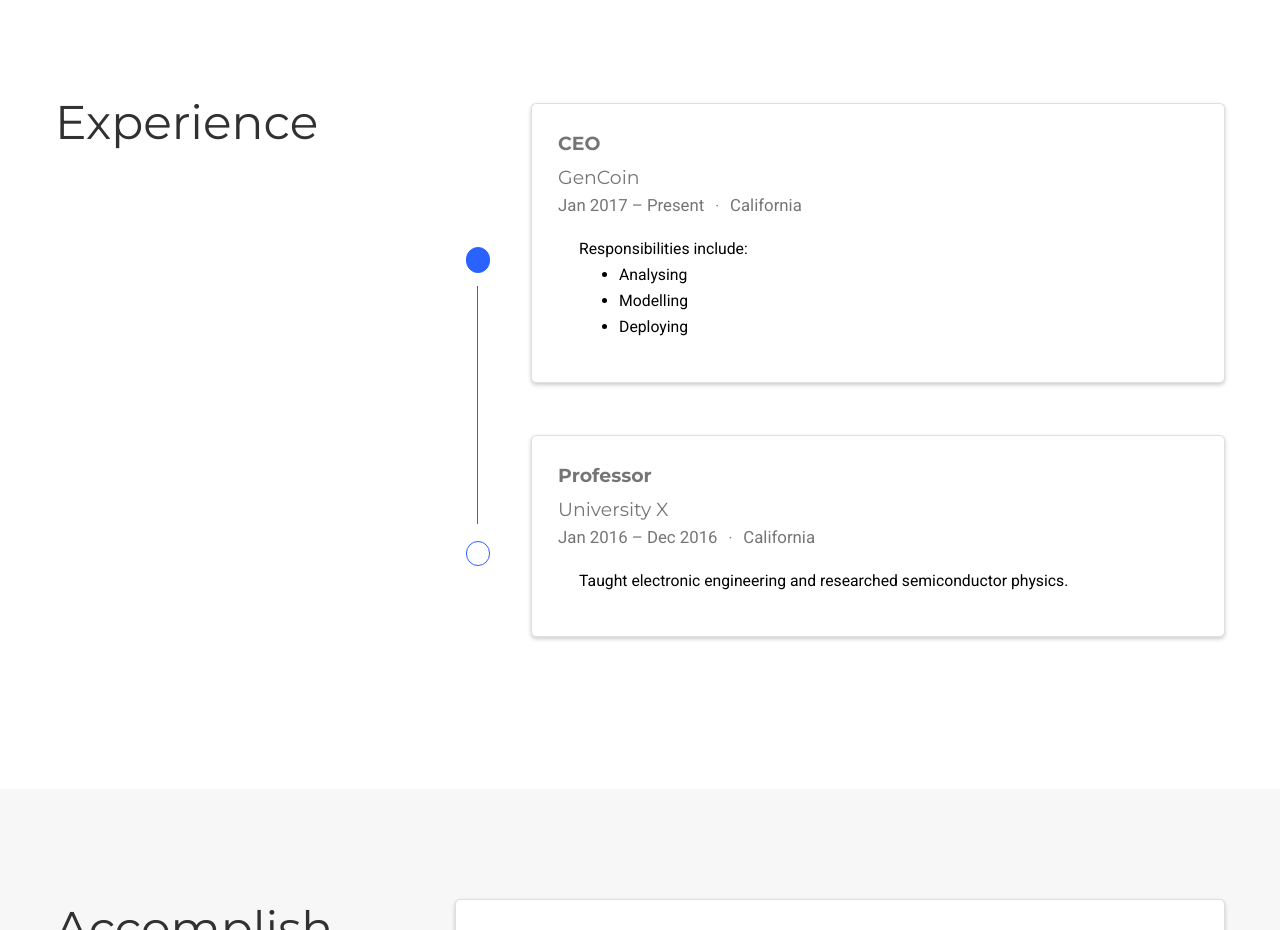
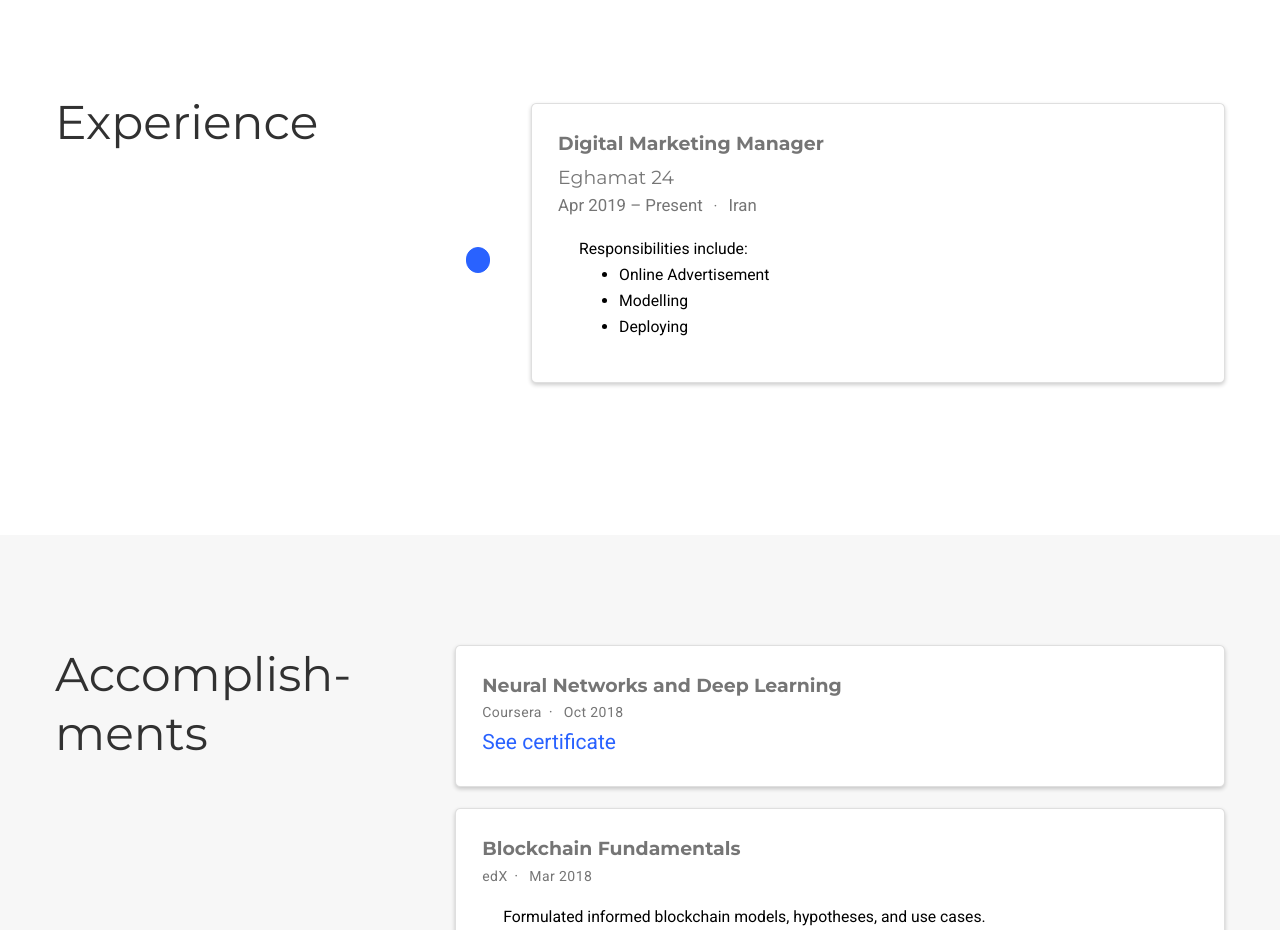
Before and after one commit to rasoulghaznavi/rasoulghaznavi.github.io, a plain HTML site: page index.html in a window 1280 px wide. Shown: the part 1780-2710 px from the top of the page. Drawn offline with nearby package versions, Linux system fonts and the light colour scheme; some packages are replaced by stand-ins of ours; some icons are missing.

Commit message:
experience

```diff
--- a/index.html
+++ b/index.html
@@ -875,7 +875,7 @@
           <span class="badge badge-pill border exp-fill">&nbsp;</span>
         </div>
         <div class="row h-50">
-          <div class="col border-right">&nbsp;</div>
+          <div class="col ">&nbsp;</div>
           <div class="col">&nbsp;</div>
         </div>
       </div>
@@ -883,61 +883,24 @@
       <div class="col py-2">
         <div class="card">
           <div class="card-body">
-            <h4 class="card-title exp-title text-muted mt-0 mb-1">CEO</h4>
-            <h4 class="card-title exp-company text-muted my-0">GenCoin</h4>
+            <h4 class="card-title exp-title text-muted mt-0 mb-1">Digital Marketing Manager</h4>
+            <h4 class="card-title exp-company text-muted my-0">Eghamat 24</h4>
             <div class="text-muted exp-meta">
-              Jan 2017 –
+              Apr 2019 –
 
                 Present
 
 
                 <span class="middot-divider"></span>
-                <span>California</span>
+                <span>Iran</span>
 
             </div>
             <div class="card-text">Responsibilities include:</p>
 <ul>
-<li>Analysing</li>
+<li>Online Advertisement</li>
 <li>Modelling</li>
 <li>Deploying</li>
 </ul></div>
-          </div>
-        </div>
-      </div>
-    </div>
-
-    <div class="row experience">
-
-      <div class="col-auto text-center flex-column d-none d-sm-flex">
-        <div class="row h-50">
-          <div class="col border-right">&nbsp;</div>
-          <div class="col">&nbsp;</div>
-        </div>
-        <div class="m-2">
-          <span class="badge badge-pill border ">&nbsp;</span>
-        </div>
-        <div class="row h-50">
-          <div class="col ">&nbsp;</div>
-          <div class="col">&nbsp;</div>
-        </div>
-      </div>
-
-      <div class="col py-2">
-        <div class="card">
-          <div class="card-body">
-            <h4 class="card-title exp-title text-muted mt-0 mb-1">Professor</h4>
-            <h4 class="card-title exp-company text-muted my-0">University X</h4>
-            <div class="text-muted exp-meta">
-              Jan 2016 –
-
-                Dec 2016
-
-
-                <span class="middot-divider"></span>
-                <span>California</span>
-
-            </div>
-            <div class="card-text">Taught electronic engineering and researched semiconductor physics.</div>
           </div>
         </div>
       </div>
```
Lines whose indentation alone changed are shown as unchanged.
